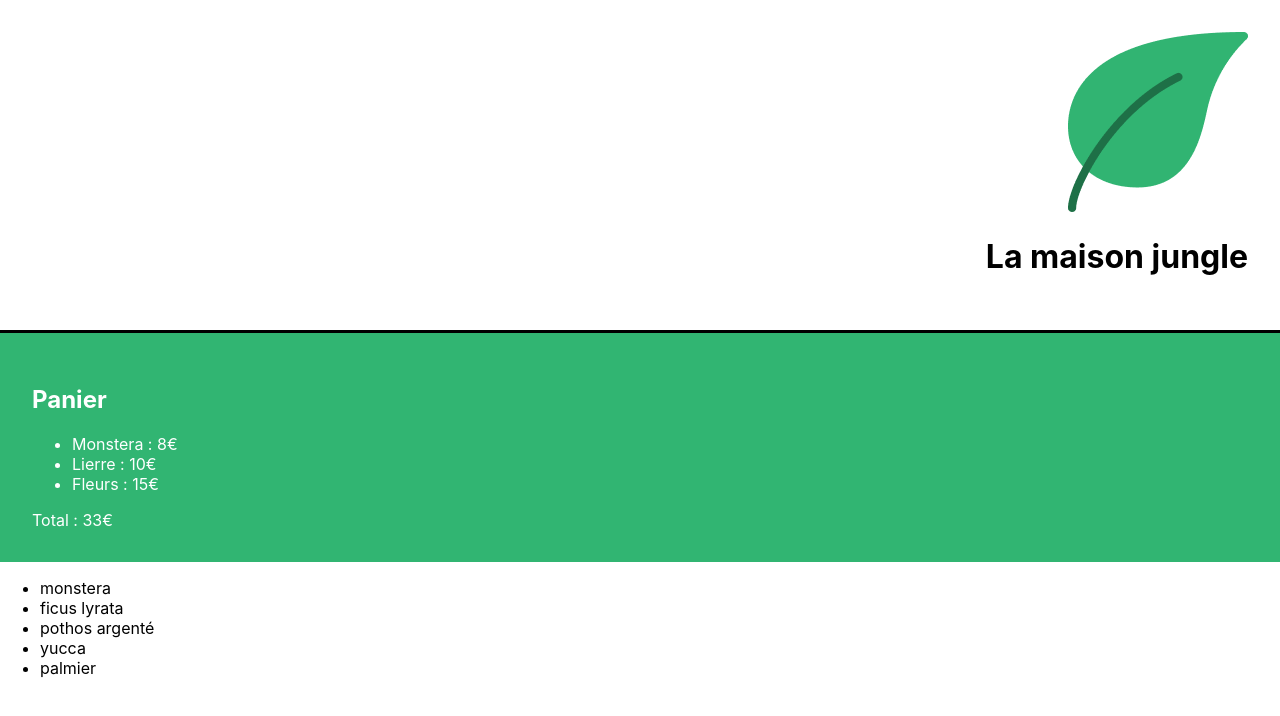
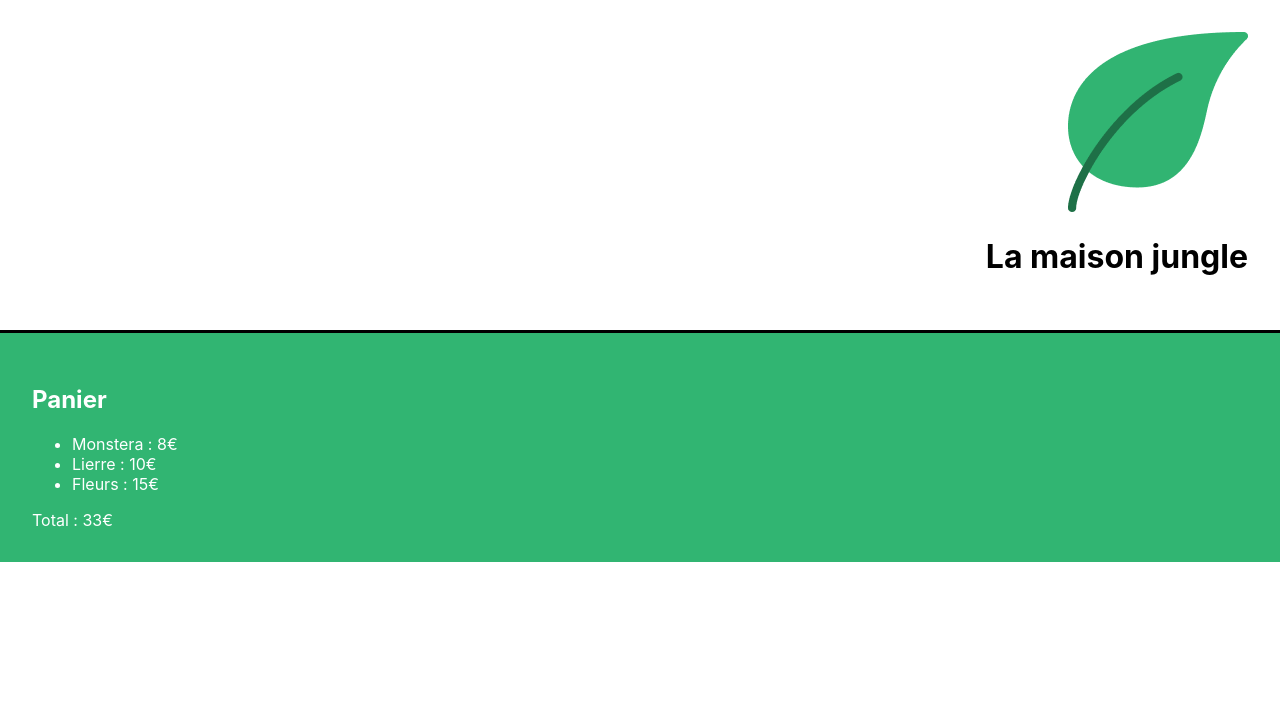
Before and after one commit to jorisbertier/The-house-of-jungle, a React (Create React App) app: page / in a window 1280 px wide. Shown: the top 716 px of the page. Built offline with nearby package versions, Linux system fonts and the light colour scheme.

Commit message:
correctif

```diff
--- a/src/components/Shoppinglist.js
+++ b/src/components/Shoppinglist.js
@@ -1,19 +1,32 @@
-const plantList = [
-    'monstera',
-    'ficus lyrata',
-    'pothos argenté',
-    'yucca',
-    'palmier'
-]
+// const plantList = [
+//     'monstera',
+//     'ficus lyrata',
+//     'pothos argenté',
+//     'yucca',
+//     'palmier'
+// ]
+
+// function ShoppingList() {
+//     return (
+//         <ul>
+//             {plantList.map((plant, index) => (
+//                 <li key={`${plant}-${index}`}>{ plant }</li>
+//             ))}
+//         </ul>
+//     )
+// }
+
+import { plantList } from '../datas/plantList'
+
+const results = [];
 
 function ShoppingList() {
-    return (
-        <ul>
-            {plantList.map((plant, index) => (
-                <li key={`${plant}-${index}`}>{ plant }</li>
-            ))}
+	return <ul>{plantList.forEach((plant, index) => (
+        results.push(<li key={`${plant}-${index}`}>{plant}</li>)
+    )
+    )
+    }
         </ul>
-    )
 }
 
 export default ShoppingList
```
Also changed, not shown: src/datas/plantList.js (renamed from src/plantList.js), 1 other file (tests, documents, lock files or other folders).
